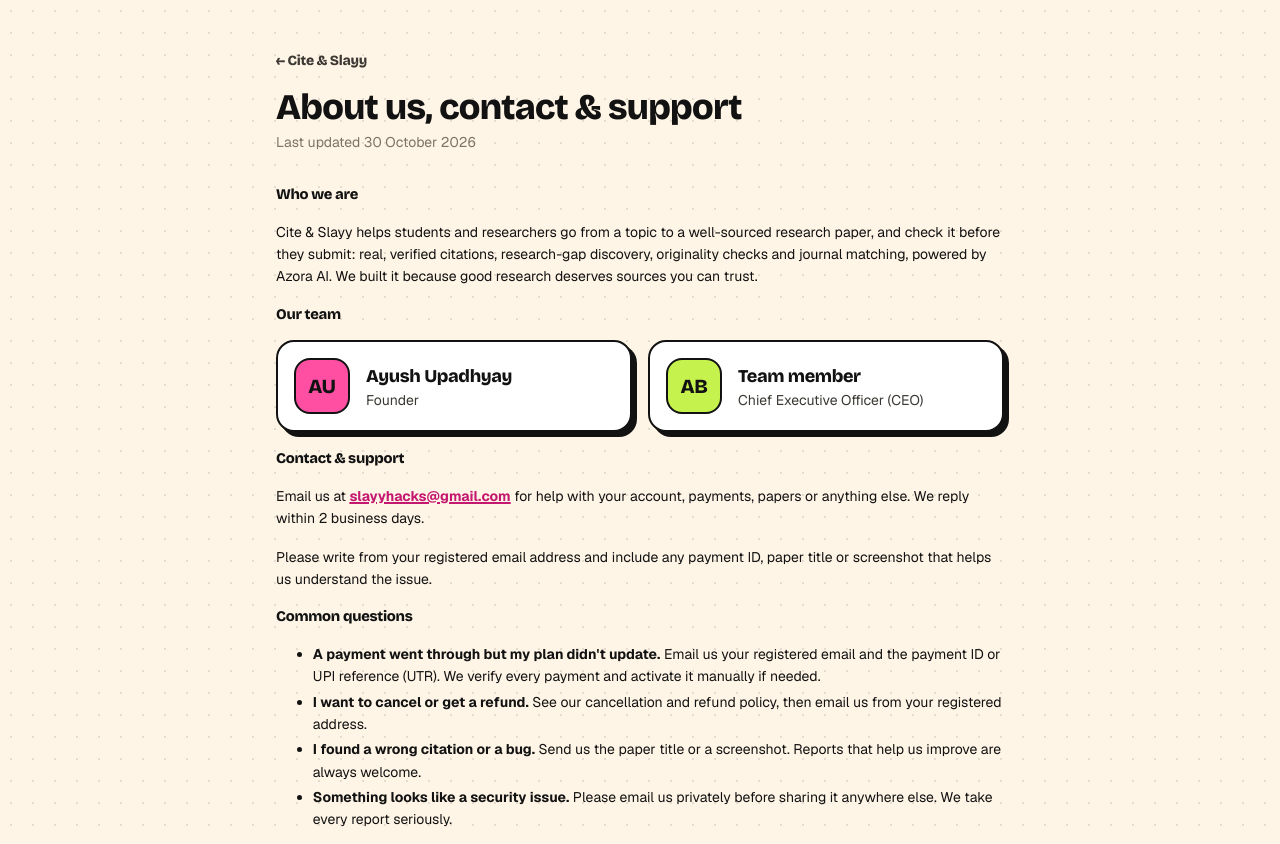
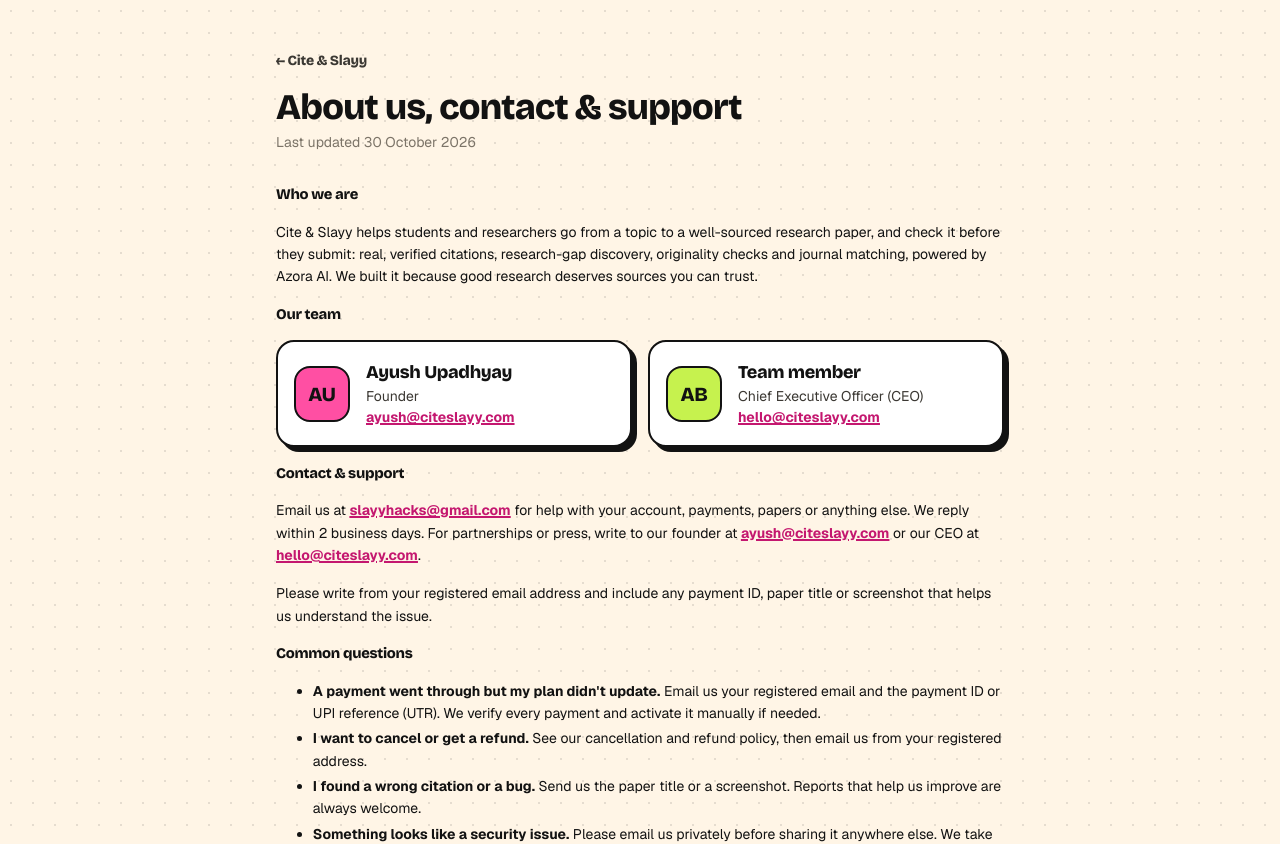
Before and after one commit to batmandevx/Cite-and-slayy, a Next.js app in the folder frontend/: page /about in a window 1280 px wide. Shown: the top 844 px of the page. Built offline with nearby package versions, Linux system fonts and the light colour scheme; no server answers.

Commit message:
About page: founder and CEO emails

```diff
--- a/frontend/app/about/page.tsx
+++ b/frontend/app/about/page.tsx
@@ -12,8 +12,8 @@ export const metadata: Metadata = {
 };
 
 const TEAM = [
-  { name: "Ayush Upadhyay", role: "Founder", initials: "AU", color: "bg-pink" },
-  { name: "Team member", role: "Chief Executive Officer (CEO)", initials: "AB", color: "bg-lime" },
+  { name: "Ayush Upadhyay", role: "Founder", initials: "AU", color: "bg-pink", email: "ayush@citeslayy.com" },
+  { name: "Team member", role: "Chief Executive Officer (CEO)", initials: "AB", color: "bg-lime", email: "hello@citeslayy.com" },
 ];
 
 const HELP = [
@@ -30,8 +30,8 @@ export default function About() {
         "@context": "https://schema.org", "@type": "AboutPage", url: `${SITE_URL}/about`,
         mainEntity: {
           "@type": "Organization", name: BUSINESS.brand, url: SITE_URL, email: BUSINESS.email,
-          founder: { "@type": "Person", name: "Ayush Upadhyay", jobTitle: "Founder" },
-          employee: [{ "@type": "Person", name: "Team member", jobTitle: "Chief Executive Officer" }],
+          founder: { "@type": "Person", name: "Ayush Upadhyay", jobTitle: "Founder", email: "ayush@citeslayy.com" },
+          employee: [{ "@type": "Person", name: "Team member", jobTitle: "Chief Executive Officer", email: "hello@citeslayy.com" }],
         },
       }} />
 
@@ -50,6 +50,7 @@ export default function About() {
             <div>
               <div className="font-display text-lg font-extrabold">{t.name}</div>
               <div className="text-sm text-ink-2">{t.role}</div>
+              <a href={`mailto:${t.email}`} className="text-sm font-bold underline">{t.email}</a>
             </div>
           </div>
         ))}
@@ -58,7 +59,9 @@ export default function About() {
       <h2>Contact &amp; support</h2>
       <p>
         Email us at <a className="font-bold underline" href={`mailto:${BUSINESS.email}`}>{BUSINESS.email}</a> for help with your account,
-        payments, papers or anything else. We reply within 2 business days.
+        payments, papers or anything else. We reply within 2 business days. For partnerships or press, write to our founder at{" "}
+        <a className="font-bold underline" href="mailto:ayush@citeslayy.com">ayush@citeslayy.com</a> or our CEO at{" "}
+        <a className="font-bold underline" href="mailto:hello@citeslayy.com">hello@citeslayy.com</a>.
       </p>
       <p>Please write from your registered email address and include any payment ID, paper title or screenshot that helps us understand the issue.</p>
 
```
